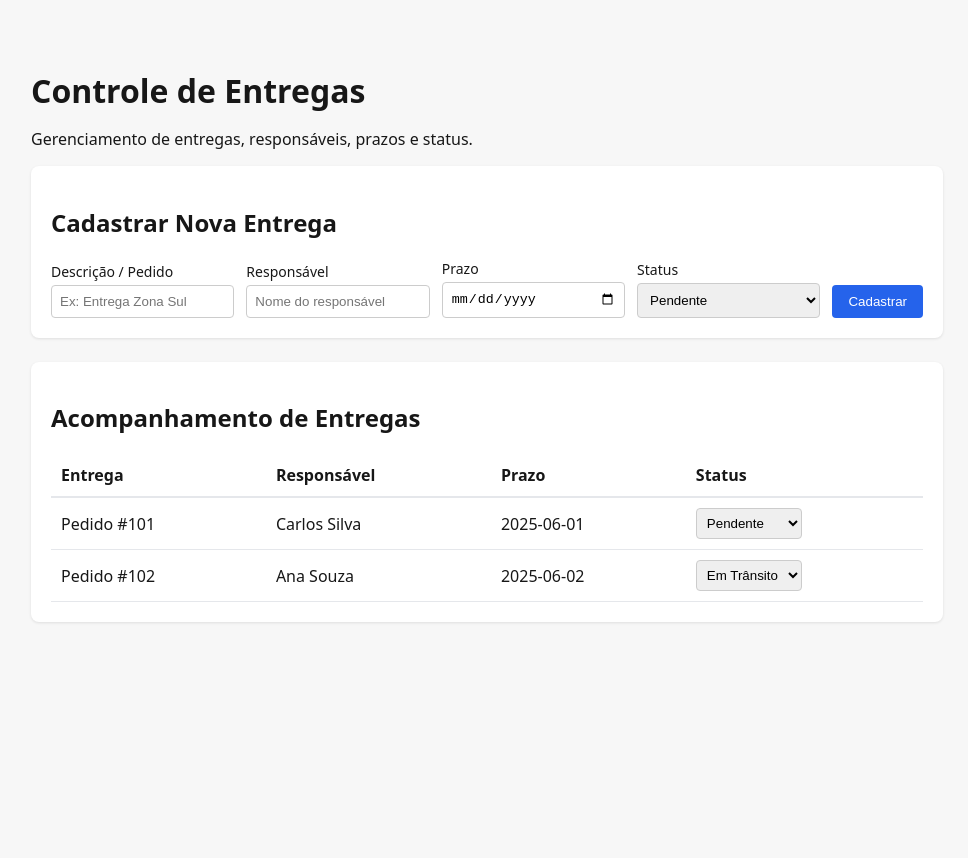
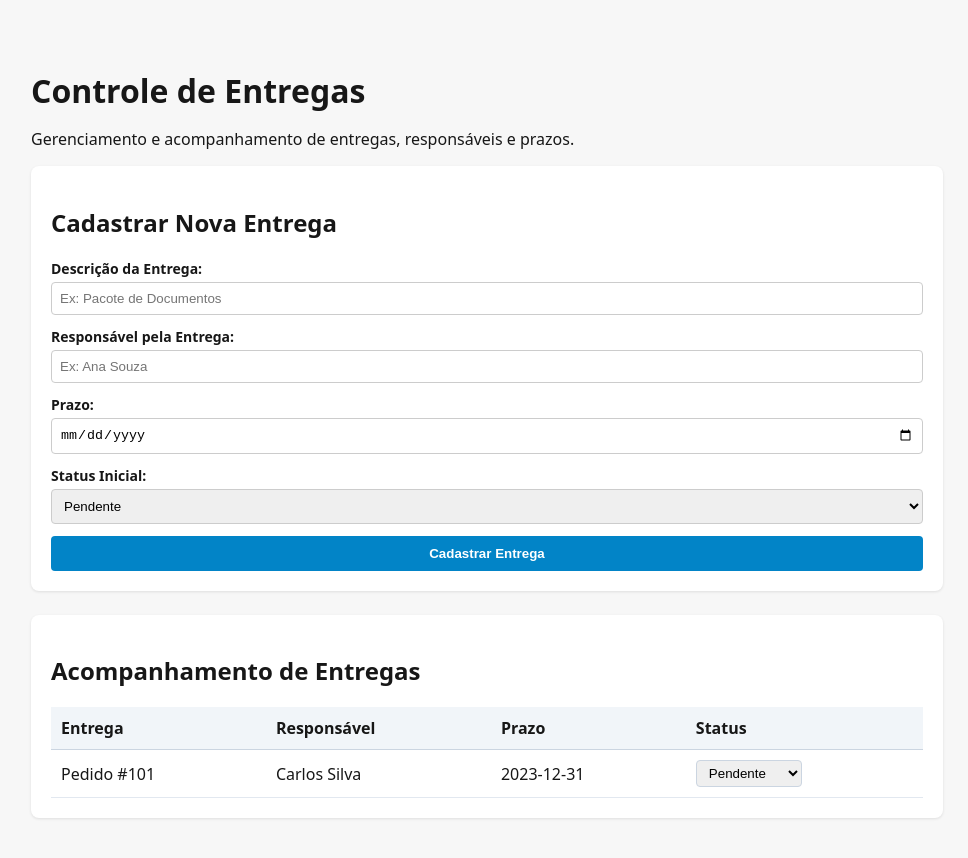
Before and after one commit to Klip-lab/micro-saas-controle-entregas, a React (Vite) app: page / in a window 1280 px wide. Shown: the top 858 px of the page, without its empty margins (153-1121 px from the left). Before the commit the page ends 800 px from the top, so only its background shows below. Built offline with nearby package versions, Linux system fonts and the light colour scheme.

Commit message:
factory: TASK-PRJ-624786-002

```diff
--- a/src/App.tsx
+++ b/src/App.tsx
@@ -1,133 +1,130 @@
-import { useState } from 'react';
+import { useState } from "react";
 
 interface Delivery {
   id: string;
   title: string;
   responsible: string;
   dueDate: string;
-  status: 'Pendente' | 'Em Trânsito' | 'Entregue';
+  status: "Pendente" | "Em trânsito" | "Entregue";
 }
 
 export default function App() {
   const [deliveries, setDeliveries] = useState<Delivery[]>([
-    { id: '1', title: 'Pedido #101', responsible: 'Carlos Silva', dueDate: '2025-06-01', status: 'Pendente' },
-    { id: '2', title: 'Pedido #102', responsible: 'Ana Souza', dueDate: '2025-06-02', status: 'Em Trânsito' }
+    { id: "1", title: "Pedido #101", responsible: "Carlos Silva", dueDate: "2023-12-31", status: "Pendente" }
   ]);
 
-  const [title, setTitle] = useState('');
-  const [responsible, setResponsible] = useState('');
-  const [dueDate, setDueDate] = useState('');
-  const [status, setStatus] = useState<'Pendente' | 'Em Trânsito' | 'Entregue'>('Pendente');
+  const [title, setTitle] = useState("");
+  const [responsible, setResponsible] = useState("");
+  const [dueDate, setDueDate] = useState("");
+  const [status, setStatus] = useState<"Pendente" | "Em trânsito" | "Entregue">("Pendente");
 
   const handleAddDelivery = (e: React.FormEvent) => {
     e.preventDefault();
     if (!title.trim() || !responsible.trim() || !dueDate) return;
-
     const newDelivery: Delivery = {
       id: Date.now().toString(),
       title,
       responsible,
       dueDate,
-      status,
+      status
     };
-
     setDeliveries([...deliveries, newDelivery]);
-    setTitle('');
-    setResponsible('');
-    setDueDate('');
-    setStatus('Pendente');
+    setTitle("");
+    setResponsible("");
+    setDueDate("");
+    setStatus("Pendente");
   };
 
-  const handleStatusChange = (id: string, newStatus: 'Pendente' | 'Em Trânsito' | 'Entregue') => {
+  const handleStatusChange = (id: string, newStatus: "Pendente" | "Em trânsito" | "Entregue") => {
     setDeliveries(deliveries.map(d => d.id === id ? { ...d, status: newStatus } : d));
   };
 
   return (
     <main>
       <h1>Controle de Entregas</h1>
-      <p>Gerenciamento de entregas, responsáveis, prazos e status.</p>
+      <p>Gerenciamento e acompanhamento de entregas, responsáveis e prazos.</p>
 
-      <section style={{ background: '#fff', padding: '20px', borderRadius: '8px', marginBottom: '24px', boxShadow: '0 1px 3px rgba(0,0,0,0.1)' }}>
+      <section style={{ background: "#fff", padding: "20px", borderRadius: "8px", marginBottom: "24px", boxShadow: "0 1px 3px rgba(0,0,0,0.1)" }}>
         <h2>Cadastrar Nova Entrega</h2>
-        <form onSubmit={handleAddDelivery} style={{ display: 'grid', gap: '12px', gridTemplateColumns: '1fr 1fr 1fr 1fr auto', alignItems: 'end' }}>
+        <form onSubmit={handleAddDelivery} style={{ display: "flex", flexDirection: "column", gap: "12px" }}>
           <div>
-            <label style={{ display: 'block', fontSize: '14px', marginBottom: '4px' }}>Descrição / Pedido</label>
+            <label style={{ display: "block", fontSize: "14px", fontWeight: 600, marginBottom: "4px" }}>Descrição da Entrega:</label>
             <input
               type="text"
               value={title}
-              onChange={e => setTitle(e.target.value)}
-              placeholder="Ex: Entrega Zona Sul"
+              onChange={(e) => setTitle(e.target.value)}
+              placeholder="Ex: Pacote de Documentos"
+              style={{ width: "100%", padding: "8px", borderRadius: "4px", border: "1px solid #ccc" }}
               required
-              style={{ width: '100%', padding: '8px', borderRadius: '4px', border: '1px solid #ccc' }}
             />
           </div>
           <div>
-            <label style={{ display: 'block', fontSize: '14px', marginBottom: '4px' }}>Responsável</label>
+            <label style={{ display: "block", fontSize: "14px", fontWeight: 600, marginBottom: "4px" }}>Responsável pela Entrega:</label>
             <input
               type="text"
               value={responsible}
-              onChange={e => setResponsible(e.target.value)}
-              placeholder="Nome do responsável"
+              onChange={(e) => setResponsible(e.target.value)}
+              placeholder="Ex: Ana Souza"
+              style={{ width: "100%", padding: "8px", borderRadius: "4px", border: "1px solid #ccc" }}
               required
-              style={{ width: '100%', padding: '8px', borderRadius: '4px', border: '1px solid #ccc' }}
             />
           </div>
           <div>
-            <label style={{ display: 'block', fontSize: '14px', marginBottom: '4px' }}>Prazo</label>
+            <label style={{ display: "block", fontSize: "14px", fontWeight: 600, marginBottom: "4px" }}>Prazo:</label>
             <input
               type="date"
               value={dueDate}
-              onChange={e => setDueDate(e.target.value)}
+              onChange={(e) => setDueDate(e.target.value)}
+              style={{ width: "100%", padding: "8px", borderRadius: "4px", border: "1px solid #ccc" }}
               required
-              style={{ width: '100%', padding: '8px', borderRadius: '4px', border: '1px solid #ccc' }}
             />
           </div>
           <div>
-            <label style={{ display: 'block', fontSize: '14px', marginBottom: '4px' }}>Status</label>
+            <label style={{ display: "block", fontSize: "14px", fontWeight: 600, marginBottom: "4px" }}>Status Inicial:</label>
             <select
               value={status}
-              onChange={e => setStatus(e.target.value as any)}
-              style={{ width: '100%', padding: '8px', borderRadius: '4px', border: '1px solid #ccc' }}
+              onChange={(e) => setStatus(e.target.value as any)}
+              style={{ width: "100%", padding: "8px", borderRadius: "4px", border: "1px solid #ccc" }}
             >
               <option value="Pendente">Pendente</option>
-              <option value="Em Trânsito">Em Trânsito</option>
+              <option value="Em trânsito">Em trânsito</option>
               <option value="Entregue">Entregue</option>
             </select>
           </div>
-          <button type="submit" style={{ padding: '9px 16px', background: '#2563eb', color: '#fff', border: 'none', borderRadius: '4px', cursor: 'pointer' }}>
-            Cadastrar
+          <button type="submit" style={{ padding: "10px 16px", background: "#0284c7", color: "#fff", border: "none", borderRadius: "4px", cursor: "pointer", fontWeight: "bold" }}>
+            Cadastrar Entrega
           </button>
         </form>
       </section>
 
-      <section style={{ background: '#fff', padding: '20px', borderRadius: '8px', boxShadow: '0 1px 3px rgba(0,0,0,0.1)' }}>
+      <section style={{ background: "#fff", padding: "20px", borderRadius: "8px", boxShadow: "0 1px 3px rgba(0,0,0,0.1)" }}>
         <h2>Acompanhamento de Entregas</h2>
         {deliveries.length === 0 ? (
           <p>Nenhuma entrega cadastrada.</p>
         ) : (
-          <table style={{ width: '100%', borderCollapse: 'collapse', marginTop: '12px' }}>
+          <table style={{ width: "100%", borderCollapse: "collapse", marginTop: "12px" }}>
             <thead>
-              <tr style={{ borderBottom: '2px solid #e5e7eb', textAlign: 'left' }}>
-                <th style={{ padding: '10px' }}>Entrega</th>
-                <th style={{ padding: '10px' }}>Responsável</th>
-                <th style={{ padding: '10px' }}>Prazo</th>
-                <th style={{ padding: '10px' }}>Status</th>
+              <tr style={{ background: "#f1f5f9", textAlign: "left" }}>
+                <th style={{ padding: "10px", borderBottom: "1px solid #cbd5e1" }}>Entrega</th>
+                <th style={{ padding: "10px", borderBottom: "1px solid #cbd5e1" }}>Responsável</th>
+                <th style={{ padding: "10px", borderBottom: "1px solid #cbd5e1" }}>Prazo</th>
+                <th style={{ padding: "10px", borderBottom: "1px solid #cbd5e1" }}>Status</th>
               </tr>
             </thead>
             <tbody>
-              {deliveries.map(d => (
-                <tr key={d.id} style={{ borderBottom: '1px solid #e5e7eb' }}>
-                  <td style={{ padding: '10px' }}>{d.title}</td>
-                  <td style={{ padding: '10px' }}>{d.responsible}</td>
-                  <td style={{ padding: '10px' }}>{d.dueDate}</td>
-                  <td style={{ padding: '10px' }}>
+              {deliveries.map((d) => (
+                <tr key={d.id}>
+                  <td style={{ padding: "10px", borderBottom: "1px solid #e2e8f0" }}>{d.title}</td>
+                  <td style={{ padding: "10px", borderBottom: "1px solid #e2e8f0" }}>{d.responsible}</td>
+                  <td style={{ padding: "10px", borderBottom: "1px solid #e2e8f0" }}>{d.dueDate}</td>
+                  <td style={{ padding: "10px", borderBottom: "1px solid #e2e8f0" }}>
                     <select
                       value={d.status}
-                      onChange={e => handleStatusChange(d.id, e.target.value as any)}
-                      style={{ padding: '6px', borderRadius: '4px', border: '1px solid #ccc' }}
+                      onChange={(e) => handleStatusChange(d.id, e.target.value as any)}
+                      style={{ padding: "4px 8px", borderRadius: "4px", border: "1px solid #cbd5e1" }}
                     >
                       <option value="Pendente">Pendente</option>
-                      <option value="Em Trânsito">Em Trânsito</option>
+                      <option value="Em trânsito">Em trânsito</option>
                       <option value="Entregue">Entregue</option>
                     </select>
                   </td>
```
Also changed, not shown: 1 other file (tests, documents, lock files or other folders).
